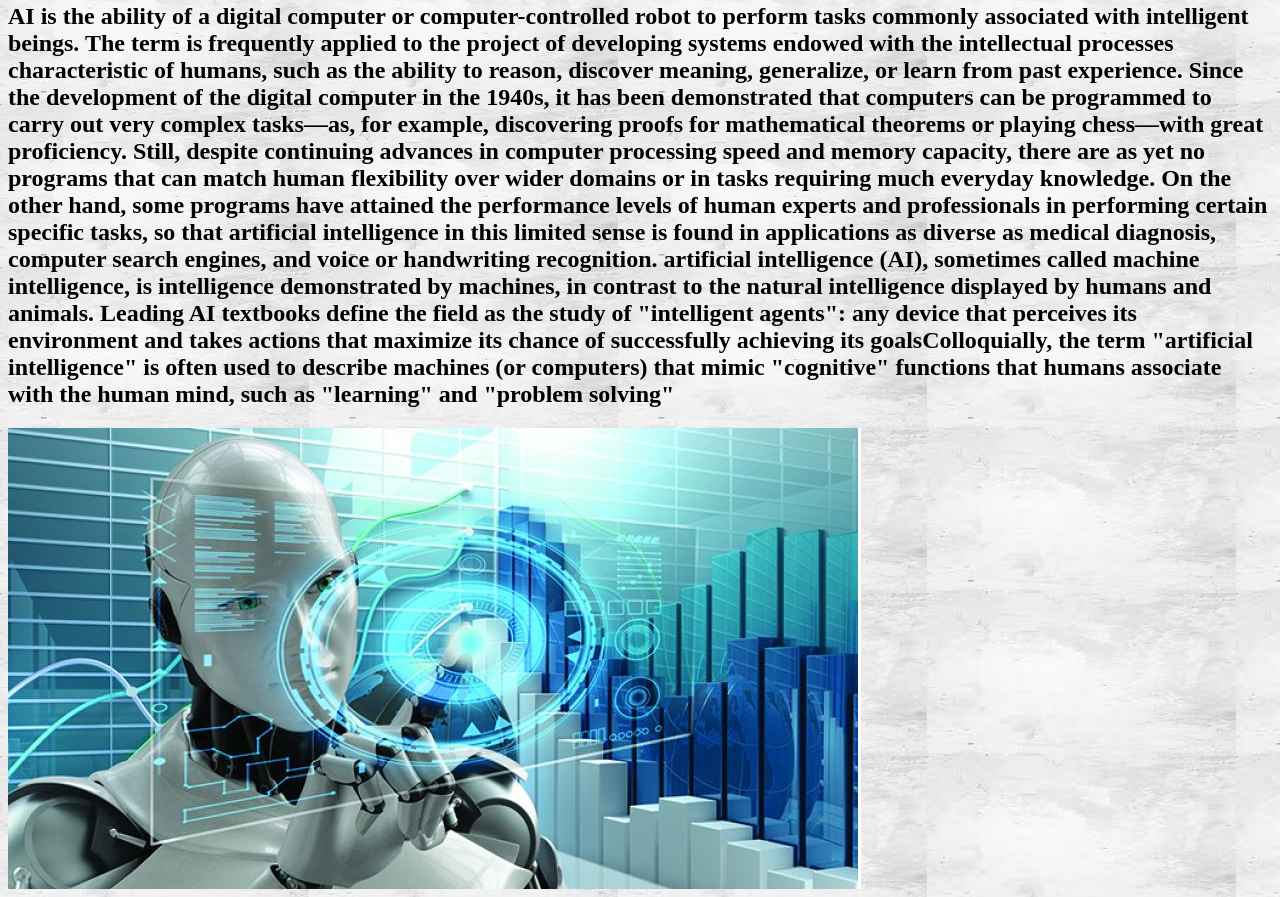
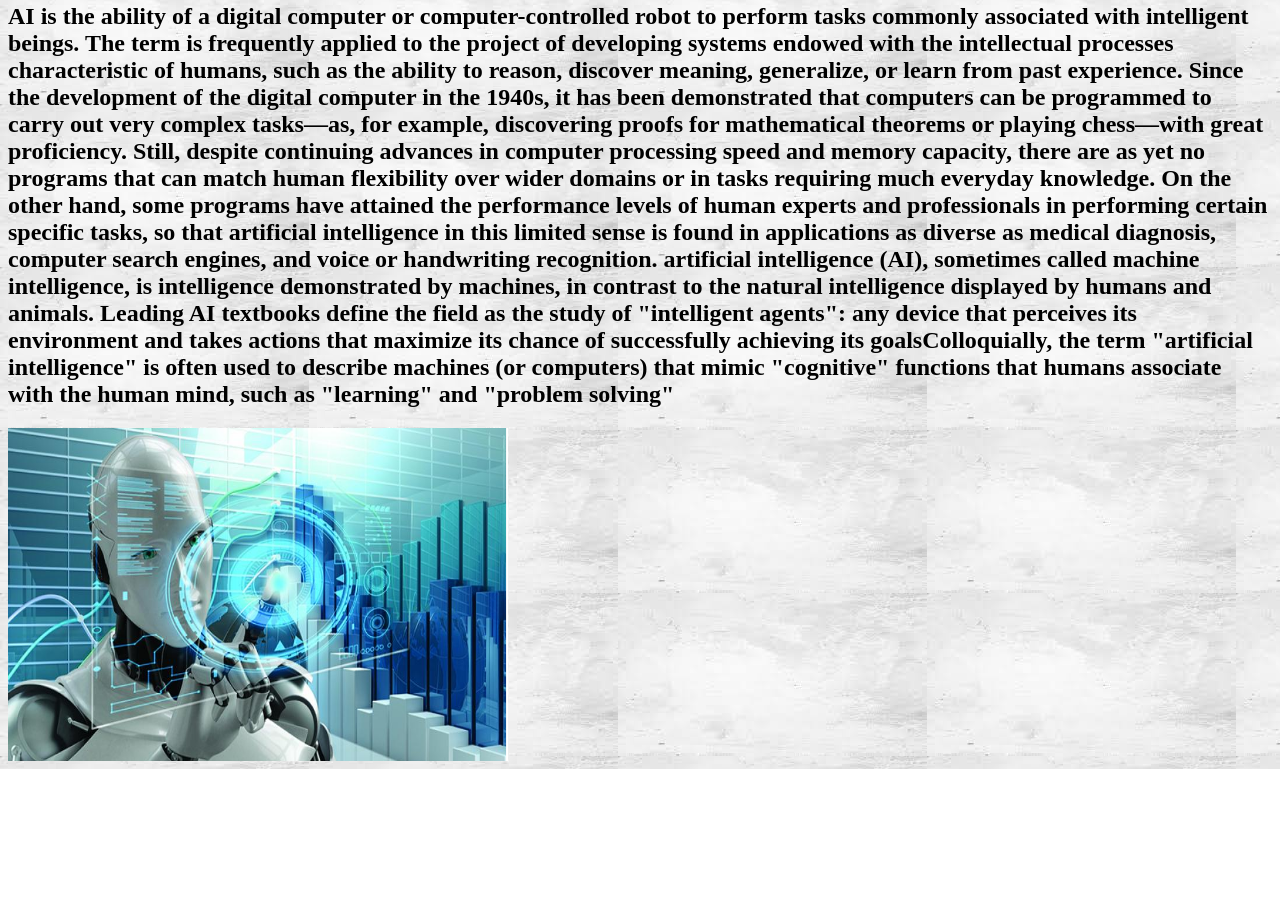
Before and after one commit to Mahmoud-Nabil-Mohamed/ECE001, a plain HTML site: page Definition.html in a window 1280 px wide. Shown: the part 222-1119 px from the top of the page. After the commit the page ends 991 px from the top, so only its background shows below. Drawn offline with Linux system fonts and the light colour scheme.

Commit message:
Update Definition.html

```diff
--- a/Definition.html
+++ b/Definition.html
@@ -17,6 +17,6 @@
 <h2> AI is the ability of a digital computer or computer-controlled robot to perform tasks commonly associated with intelligent beings. The term is frequently applied to the project of developing systems endowed with the intellectual processes characteristic of humans, such as the ability to reason, discover meaning, generalize, or learn from past experience. Since the development of the digital computer in the 1940s, it has been demonstrated that computers can be programmed to carry out very complex tasks—as, for example, discovering proofs for mathematical theorems or playing chess—with great proficiency. Still, despite continuing advances in computer processing speed and memory capacity, there are as yet no programs that can match human flexibility over wider domains or in tasks requiring much everyday knowledge. On the other hand, some programs have attained the performance levels of human experts and professionals in performing certain specific tasks, so that artificial intelligence in this limited sense is found in applications as diverse as medical diagnosis, computer search engines, and voice or handwriting recognition.
  artificial intelligence (AI), sometimes called machine intelligence, is intelligence demonstrated by machines, in contrast to the natural intelligence displayed by humans and animals. Leading AI textbooks define the field as the study of "intelligent agents": any device that perceives its environment and takes actions that maximize its chance of successfully achieving its goalsColloquially, the term "artificial intelligence" is often used to describe machines (or computers) that mimic "cognitive" functions that humans associate with the human mind, such as "learning" and "problem solving"
 </h2>
-        <img src="https://github.com/Mahmoud-Nabil-Mohamed/ECE001/blob/master/logo6.PNG?raw=true" alt="Artificial intelligence technology">
+ <img src="https://raw.githubusercontent.com/Mahmoud-Nabil-Mohamed/ECE001/master/logo6.PNG" alt="Trulli" width="500" height="333">
  </body>
 </html>
```
